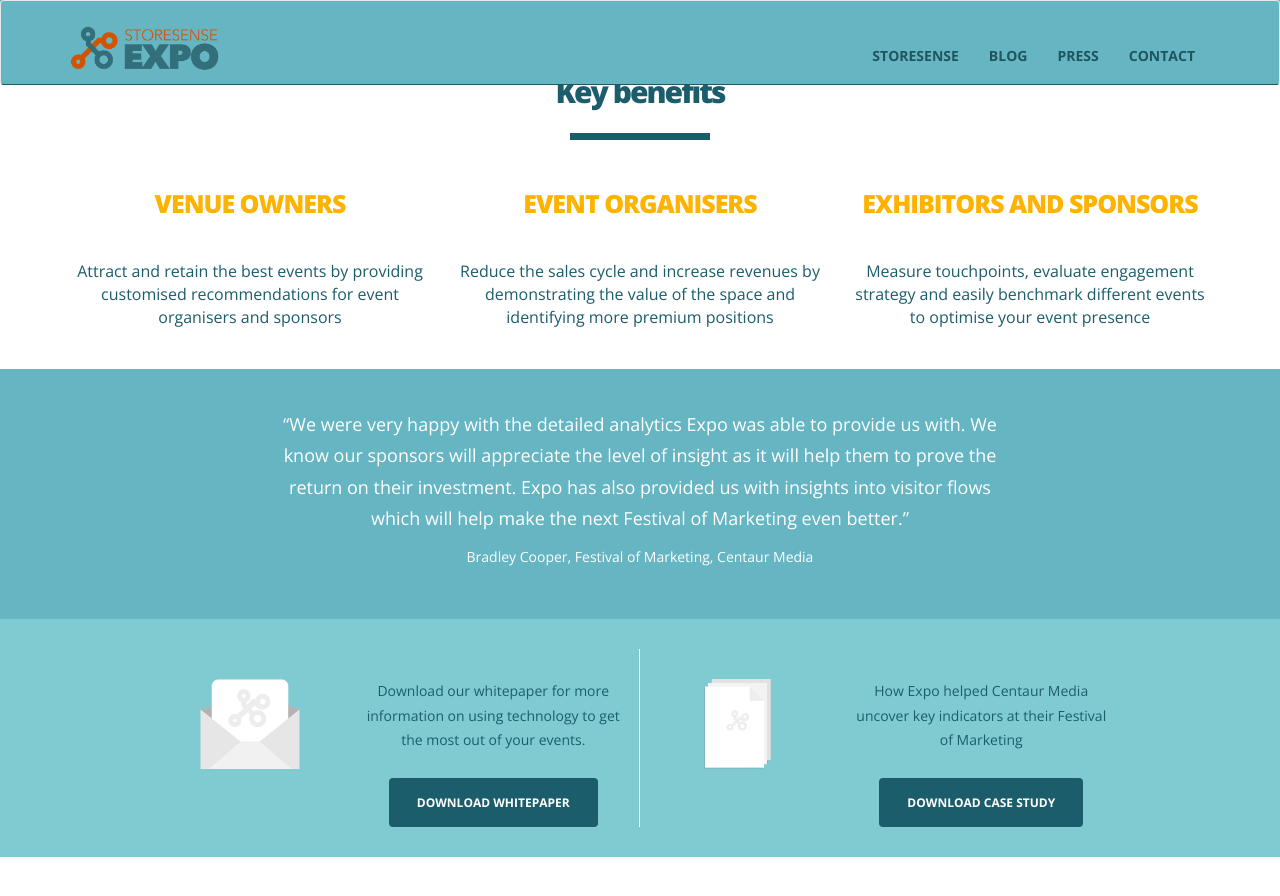
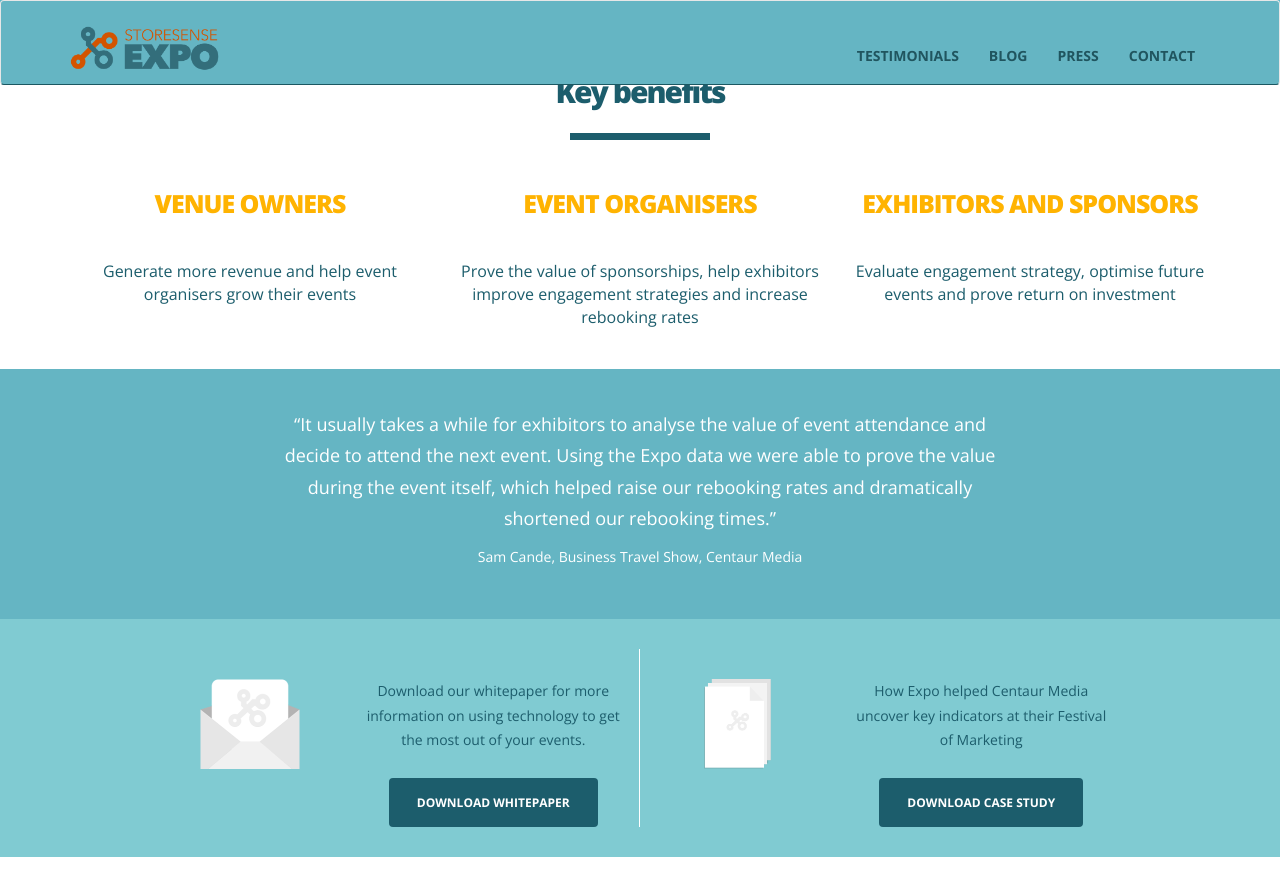
Before and after one commit to storesense/web-expoanalytics, a Jekyll site: the page built from index.html, in a window 1280 px wide and 900 px high, scrolled down 542 px. Shown: the top 896 px of the window. Built offline with Jekyll 4.4.1, drawn with Linux system fonts in a browser that asks for light colours.

Commit message:
Short rewrite

```diff
--- a/_includes/nav.html
+++ b/_includes/nav.html
@@ -18,7 +18,7 @@
         <div class="collapse navbar-collapse" id="bs-example-navbar-collapse-1">
             <ul class="nav navbar-nav navbar-right">
                 <li>
-                    <a href="http://www.storesense.info">Storesense</a>
+                    <a href="http://content.storesense.info/testimonials">Testimonials</a>
                 </li>
                 <li>
                     <a href="http://blog.storesense.info">Blog</a>
--- a/_includes/sections/case-study.html
+++ b/_includes/sections/case-study.html
@@ -4,11 +4,11 @@
             <div class="col-md-8 col-md-offset-2 text-center">
                 <div class="features-quote">
                     <p>
-                        “We were very happy with the detailed analytics Expo was able to provide us with. We know our sponsors will appreciate the level of insight as it will help them to prove the return on their investment. Expo has also provided us with insights into visitor flows which will help make the next Festival of Marketing even better.”
+                        “It usually takes a while for exhibitors to analyse the value of event attendance and decide to attend the next event. Using the Expo data we were able to prove the value during the event itself, which helped raise our rebooking rates and dramatically shortened our rebooking times.”
                     </p>
                 </div>
                 <div class="features-attr">
-                    <p>Bradley Cooper, Festival of Marketing, Centaur Media</p>
+                    <p>Sam Cande, Business Travel Show, Centaur Media</p>
                 </div>
             </div>
         </div>
--- a/_includes/sections/key-benefits.html
+++ b/_includes/sections/key-benefits.html
@@ -13,7 +13,7 @@
                 <p class="features-big-data">
                     <h3 class="callout">Venue owners</h3>
                     <div class="callout-desc">
-                        Attract and retain the best events by providing customised recommendations for event organisers and sponsors
+                        Generate more revenue and help event organisers grow their events
                     </div>
                 </p>
             </div>
@@ -22,7 +22,7 @@
                 <p class="features-big-data">
                     <h3 class="callout">Event organisers</h3>
                     <div class="callout-desc">
-                        Reduce the sales cycle and increase revenues by demonstrating the value of the space and identifying more premium positions
+                        Prove the value of sponsorships, help exhibitors improve engagement strategies and increase rebooking rates
                     </div>
                 </p>
             </div>
@@ -30,7 +30,7 @@
                 <p class="features-big-data">
                     <h3 class="callout">Exhibitors and sponsors</h3>
                     <div class="callout-desc">
-                        Measure touchpoints, evaluate engagement strategy and easily benchmark different events to optimise your event presence
+                        Evaluate engagement strategy, optimise future events and prove return on investment
                     </div>
                 </p>
             </div>
```
